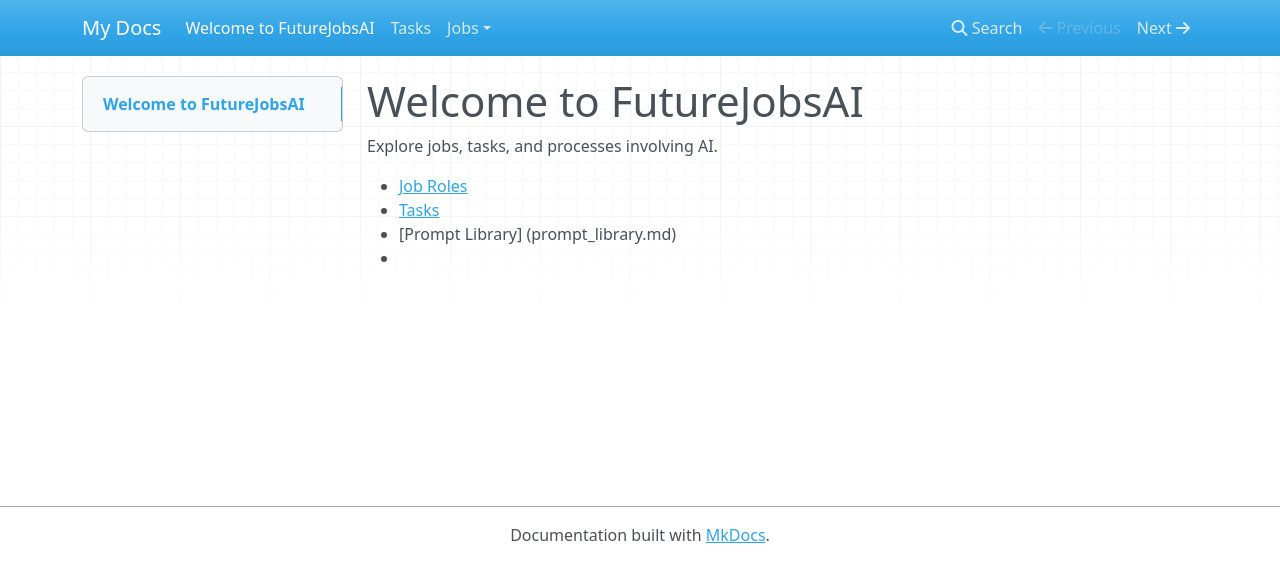
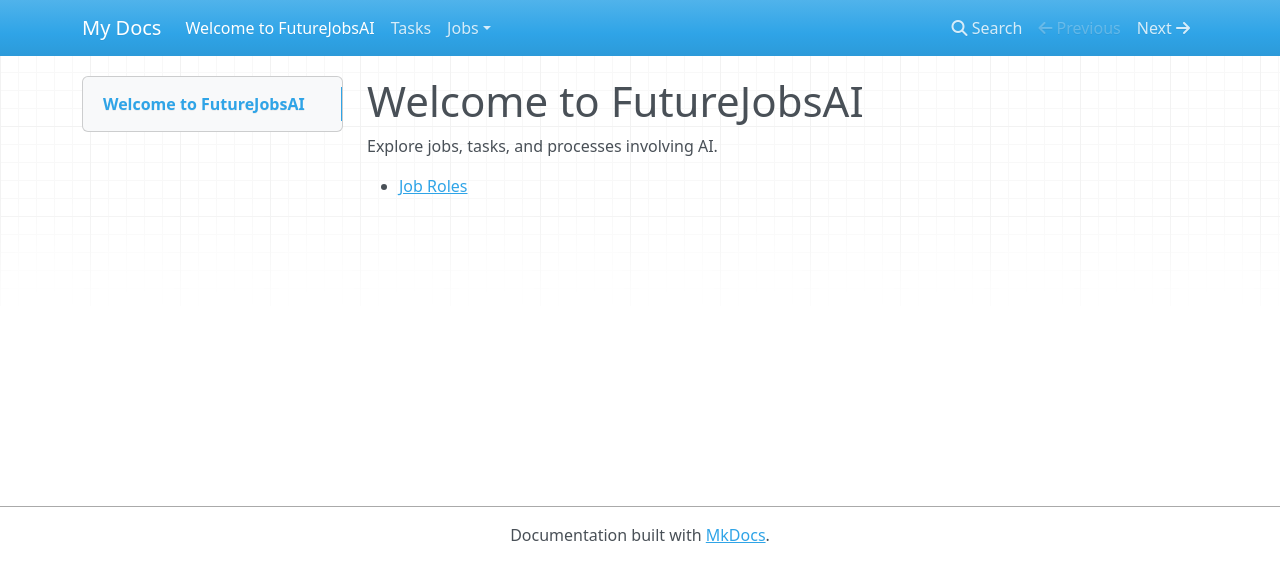
Before and after one commit to robinbramdata/futurejobsai, an MkDocs documentation site: the page built from docs/index.md, in a window 1280 px wide. Shown: the top 582 px of the page. Built offline with MkDocs 1.6.1, drawn with Linux system fonts in a browser that asks for light colours; nearby versions of some CDN libraries.

Commit message:
Update index.md

```diff
--- a/docs/index.md
+++ b/docs/index.md
@@ -2,6 +2,3 @@
 Explore jobs, tasks, and processes involving AI.
 
 - [Job Roles](jobs.md)
-- [Tasks](tasks.md)
-- [Prompt Library] (prompt_library.md)
--
```
